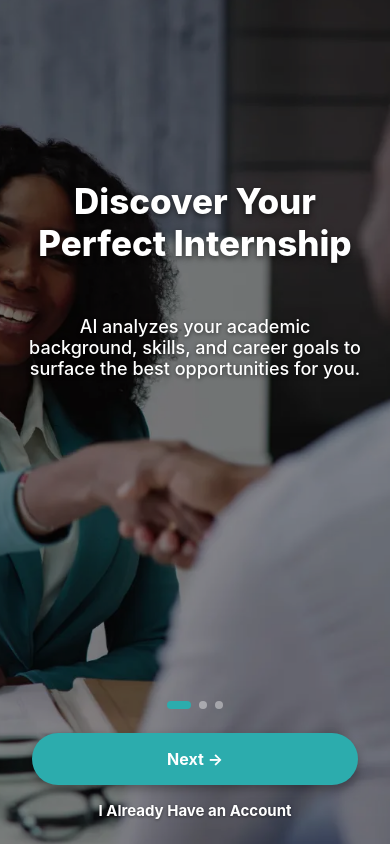
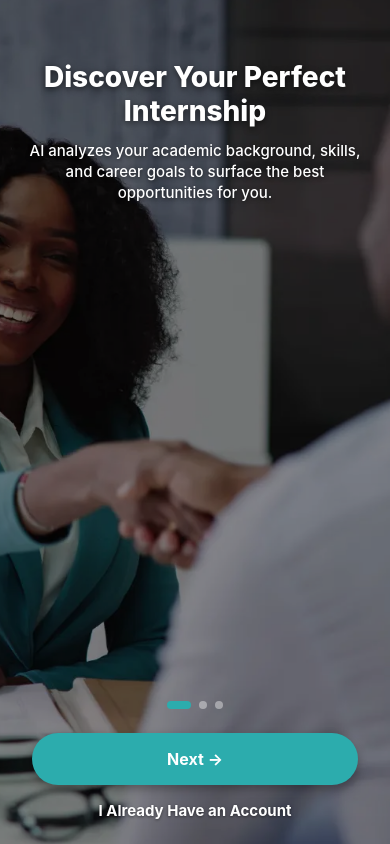
Before and after one commit to Cilla-anokye62/INTERNLINK-FRONTEND-, a React Native app: screen /Splash in a window 390 px wide. Built offline with nearby package versions, Linux system fonts and the light colour scheme; grey boxes are pictures that could not be loaded.

Commit message:
Transition added , awaiting to fix a lag issue

```diff
--- a/App.tsx
+++ b/App.tsx
@@ -1,7 +1,8 @@
 import { SafeAreaProvider } from 'react-native-safe-area-context';
 import { NavigationContainer } from '@react-navigation/native';
-import { createStackNavigator } from '@react-navigation/stack';
+import { createStackNavigator, CardStyleInterpolators } from '@react-navigation/stack';
 import { StatusBar } from 'expo-status-bar';
+
 
 // First screens
 import SplashScreen from './app/SplashScreen';
@@ -66,11 +67,17 @@ export default function App() {
     <SafeAreaProvider>
       <NavigationContainer>
         <StatusBar style="auto" />
-        <Stack.Navigator screenOptions={{ headerShown: false }} initialRouteName="Splash">
-
+        <Stack.Navigator
+  screenOptions={{
+    headerShown: false,
+    cardStyleInterpolator: CardStyleInterpolators.forFadeFromCenter,
+  }}
+  initialRouteName="Splash"
+>
           {/* Entry screens */}
           <Stack.Screen name="Splash" component={SplashScreen} />
-          <Stack.Screen name="WelcomeOnboarding" component={WelcomeOnboardingScreen} />
+          <Stack.Screen name="WelcomeOnboarding" component={WelcomeOnboardingScreen}
+/>
 
           {/* Auth screens */}
           <Stack.Screen name="RoleSelection" component={RoleSelectionScreen} />
--- a/app/SplashScreen.tsx
+++ b/app/SplashScreen.tsx
@@ -1,52 +1,75 @@
 import { View, StyleSheet, Image, Text, Animated, Dimensions } from 'react-native';
-import { useState, useEffect, useRef } from 'react';
+import { useEffect, useRef, useState } from 'react';
 import { LinearGradient } from 'expo-linear-gradient';
 import { SafeAreaView } from 'react-native-safe-area-context';
+import WelcomeOnboardingScreen from './WelcomeOnboardingScreen';
 
 const { height } = Dimensions.get('window');
 
 export default function SplashScreen({ navigation }: any) {
 
-  const [progress, setProgress] = useState(0);
-  const shineAnimation = useRef(new Animated.Value(-1)).current;
+  const logoScale = useRef(new Animated.Value(0.9)).current;
+  const logoOpacity = useRef(new Animated.Value(0)).current;
+  const splashFade = useRef(new Animated.Value(1)).current;
+  const [assetsReady, setAssetsReady] = useState(false);
 
   useEffect(() => {
-    const interval = setInterval(() => {
-      setProgress(prev => {
-        if (prev >= 1) {
-          clearInterval(interval);
-          return 1;
-        }
-        return prev + 0.05;
-      });
-    }, 100);
-
-    Animated.loop(
-      Animated.sequence([
-        Animated.timing(shineAnimation, {
+    Animated.parallel([
+      Animated.timing(logoScale, {
         toValue: 1,
-          duration: 1800,
+        duration: 600,
         useNativeDriver: true,
       }),
-        Animated.delay(1200)
-      ])
-    ).start();
+      Animated.timing(logoOpacity, {
+        toValue: 1,
+        duration: 600,
+        useNativeDriver: true,
+      }),
+    ]).start();
 
-    return () => clearInterval(interval);
-  }, [shineAnimation]);
+    // Preload the onboarding images so they're decoded before the fade reveals them
+    const preload = async () => {
+      try {
+        await Promise.all([
+          Image.prefetch(Image.resolveAssetSource(require('../assets/WelcomeOnboardingImages/discover.png')).uri),
+        ]);
+      } catch (e) {
+        console.log('Image preload error:', e);
+      } finally {
+        setAssetsReady(true);
+      }
+    };
+    preload();
+
+    return () => {};
+  }, []);
 
   useEffect(() => {
-    if (progress >= 1) {
-      navigation.navigate('WelcomeOnboarding');
-    }
-  }, [progress]);
+    if (!assetsReady) return; // wait for the image to actually be ready
 
-  const translateX = shineAnimation.interpolate({
-    inputRange: [-1, 1],
-    outputRange: [-250, 250],
+    const exitTimer = setTimeout(() => {
+      Animated.timing(splashFade, {
+        toValue: 0,
+        duration: 500,
+        useNativeDriver: true,
+      }).start(() => {
+        navigation.replace('WelcomeOnboarding');
       });
+    }, 2000);
+
+    return () => clearTimeout(exitTimer);
+  }, [assetsReady]);
 
   return (
+    <View style={styles.root}>
+      <View style={StyleSheet.absoluteFillObject}>
+        <WelcomeOnboardingScreen navigation={navigation} />
+      </View>
+
+      <Animated.View
+        style={[styles.splashOverlay, { opacity: splashFade }]}
+        pointerEvents="none"
+      >
         <LinearGradient
           colors={['#3BBFBA', '#E1F6F4', '#3BBFBA'] as const}
           start={{ x: 0, y: 0 }}
@@ -54,63 +77,56 @@ export default function SplashScreen({ navigation }: any) {
           style={styles.container}
         >
           <SafeAreaView style={styles.safeArea}>
+            <View style={styles.centerContent}>
+              <Animated.View
+                style={[
+                  styles.logoContainer,
+                  {
+                    opacity: logoOpacity,
+                    transform: [{ scale: logoScale }],
+                  },
+                ]}
+              >
+                <Image source={require('../assets/logo.png')} style={styles.logo} />
+              </Animated.View>
 
-        {/* Center content */}
-        <View style={styles.centerContent}>
-          <View style={styles.logoContainer}>
-            <Image source={require('../assets/logo.png')} style={styles.logo} />
-            <Animated.View
-              style={[styles.shineWrapper, { transform: [{ translateX }] }]}
-            >
-              <LinearGradient
-                colors={[
-                  'rgba(255, 255, 255, 0)',
-                  'rgba(255, 255, 255, 0.1)',
-                  'rgba(255, 255, 255, 0)'
-                ]}
-                start={{ x: 0, y: 0 }}
-                end={{ x: 1, y: 1 }}
-                locations={[0.3, 0.5, 0.7]}
-                style={StyleSheet.absoluteFillObject}
-              />
+              <Animated.Text style={[styles.appName, { opacity: logoOpacity }]}>
+                <Text style={styles.internText}>Intern</Text>
+                <Text style={styles.linkText}>Link</Text>
+              </Animated.Text>
+            </View>
+          </SafeAreaView>
+        </LinearGradient>
       </Animated.View>
     </View>
-
-          <Text style={styles.appName}>
-            <Text style={styles.internText}>Intern</Text>
-            <Text style={styles.linkText}>Link</Text>
-          </Text>
-        </View>
-
-        {/* Progress bar pinned to bottom */}
-        <View style={styles.progressContainer}>
-          <View style={[styles.progressFill, { width: `${progress * 100}%` }]} />
-        </View>
-
-      </SafeAreaView>
-    </LinearGradient>
   );
 }
 
 const styles = StyleSheet.create({
+  root: {
+    flex: 1,
+  },
+  splashOverlay: {
+    ...StyleSheet.absoluteFillObject,
+  },
   container: {
     flex: 1,
   },
   safeArea: {
     flex: 1,
     alignItems: 'center',
-    justifyContent: 'space-between',  // pushes progress bar to bottom
+    justifyContent: 'center',
   },
   centerContent: {
     flex: 1,
     alignItems: 'center',
-    justifyContent: 'center',         // keeps logo + name centered
+    justifyContent: 'center',
   },
   logoContainer: {
     width: 130,
     height: 130,
     borderRadius: 28,
-    marginBottom: height * 0.04,      // relative instead of fixed 50
+    marginBottom: height * 0.04,
     overflow: 'hidden',
     alignItems: 'center',
     justifyContent: 'center',
@@ -120,16 +136,9 @@ const styles = StyleSheet.create({
     height: '80%',
     alignSelf: 'center',
   },
-  shineWrapper: {
-    ...StyleSheet.absoluteFillObject,
-    width: '150%',
-    height: '150%',
-    top: '-25%',
-  },
   appName: {
     fontSize: 32,
     fontWeight: 'bold',
-    marginBottom: height * 0.04,      // relative instead of fixed 40
   },
   internText: {
     color: '#024D60',
@@ -137,16 +146,4 @@ const styles = StyleSheet.create({
   linkText: {
     color: '#2CACAD',
   },
-  progressContainer: {
-    marginBottom: height * 0.06,      // relative instead of fixed bottom: 80
-    width: 150,
-    height: 4,
-    backgroundColor: 'rgba(255,255,255,0.3)',
-    borderRadius: 2,
-  },
-  progressFill: {
-    height: '100%',
-    backgroundColor: '#FFFFFF',
-    borderRadius: 2,
-  },
 });
--- a/app/WelcomeOnboardingScreen.tsx
+++ b/app/WelcomeOnboardingScreen.tsx
@@ -135,11 +135,11 @@ const styles = StyleSheet.create({
   },
   textBlock: {
     paddingHorizontal: 28,
-    paddingTop: 180,
+    paddingTop: 60,
     zIndex: 1,
   },
   title: {
-    fontSize:35,
+    fontSize: 28,
     fontWeight: '800',
     color: '#FFFFFF',
     textAlign: 'center',
@@ -149,8 +149,7 @@ const styles = StyleSheet.create({
     textShadowRadius: 6,
   },
   description: {
-    fontSize: 18,
-    marginTop: 40,
+    fontSize: 15,
     fontWeight: '500',
     color: '#FFFFFF',
     textAlign: 'center',
@@ -201,7 +200,7 @@ const styles = StyleSheet.create({
     shadowOpacity: 0.3,
     shadowRadius: 10,
     shadowOffset: { width: 0, height: 4 },
-    elevation: 6
+    elevation: 6,
   },
   buttonText: {
     color: '#FFFFFF',
```
Also changed, not shown: package.json (+4 -3 lines), 1 other file (tests, documents, lock files or other folders). Lines whose indentation alone changed are shown as unchanged.
